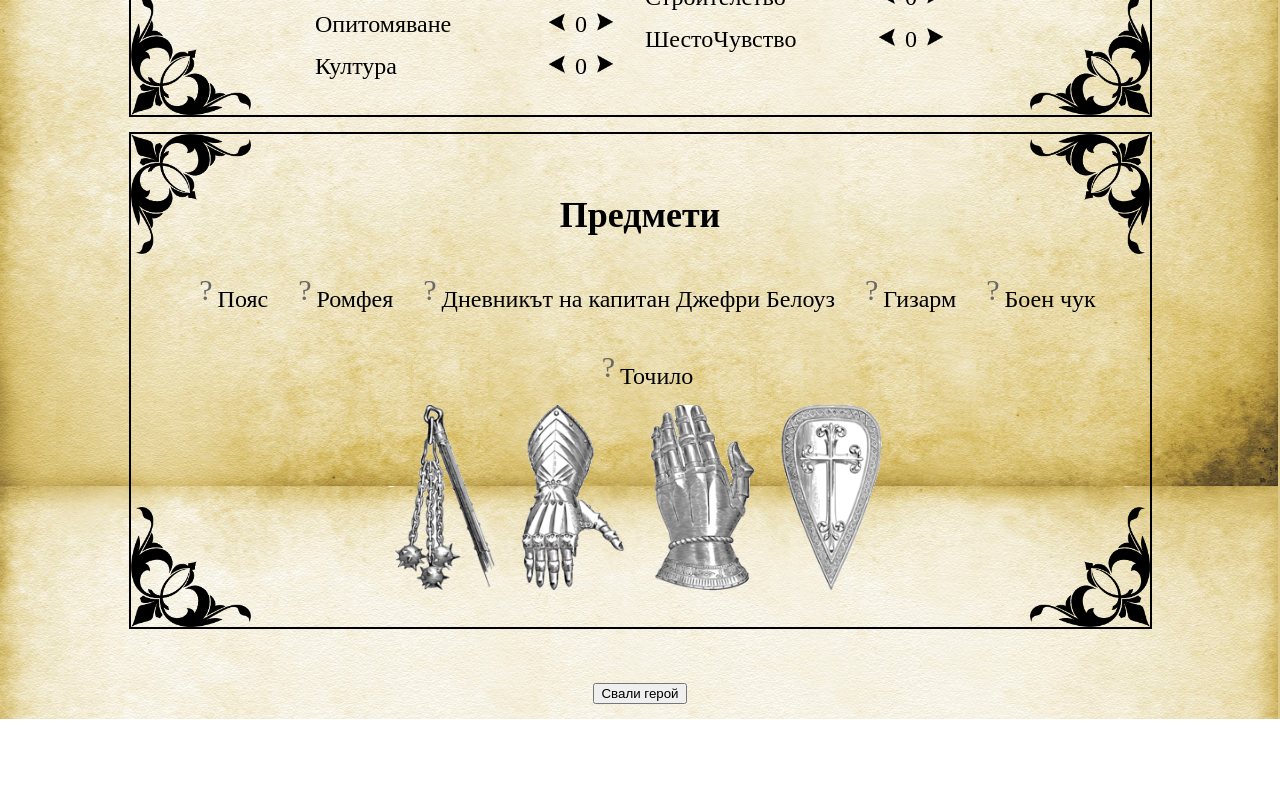
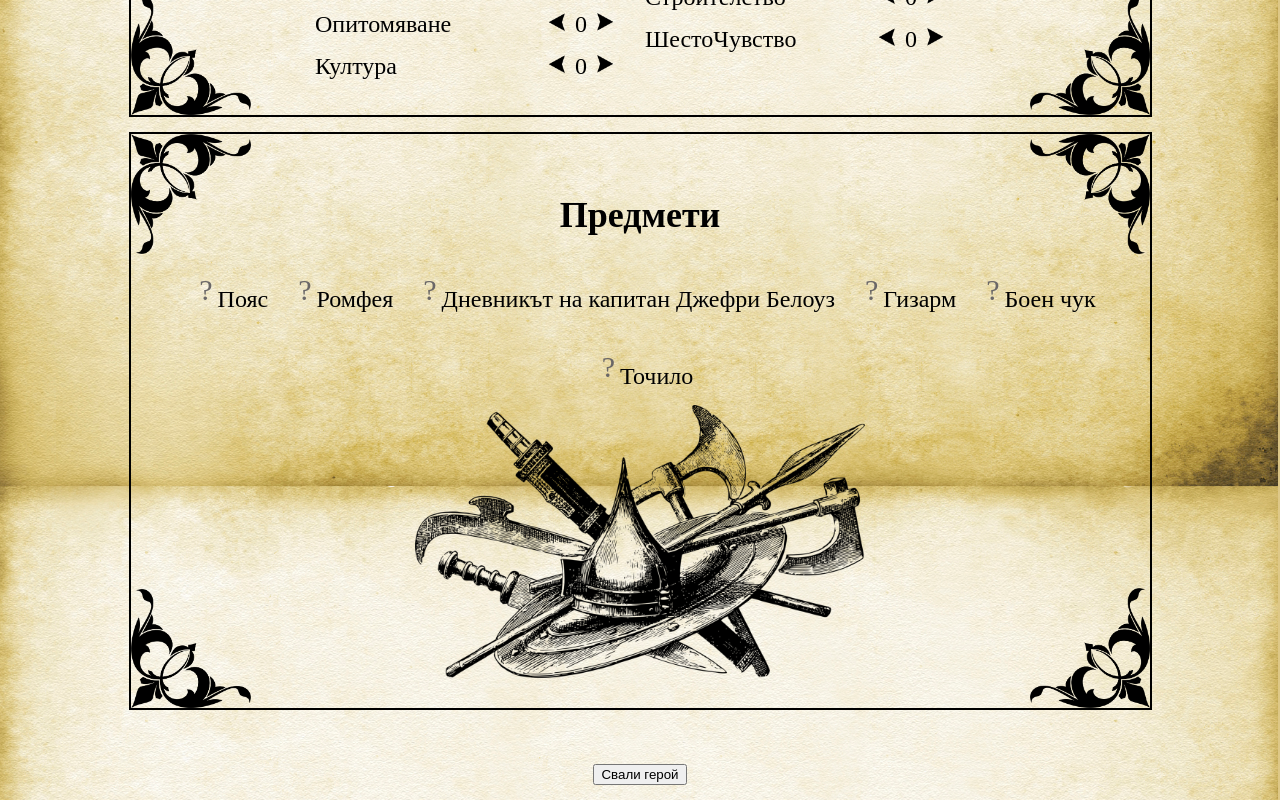
Before and after one commit to tery999/Random-Hero-Generator, a React (Vite) app: page /Quick in a window 1280 px wide. Shown: the part 3664-4464 px from the top of the page. Before the commit the page ends 4383 px from the top, so only its background shows below. Built offline with nearby package versions, Linux system fonts and the light colour scheme; a web font is replaced by a local one.

Commit message:
testing more pictures

```diff
--- a/src/Components/Quick/Quick.css
+++ b/src/Components/Quick/Quick.css
@@ -544,7 +544,7 @@ h2 {
 .rogImg {
     width: 60%;
     min-width: 200px;
-    max-width: 500px;
+    max-width: 450px;
 }
 
 .changeFont {
--- a/src/Components/Quick/Quick.tsx
+++ b/src/Components/Quick/Quick.tsx
@@ -266,7 +266,7 @@ export default function Quick() {
                     <img className="cornerDec downLeft" src="/CornerDecorationDownLeft.png" alt="" />
                     <img className="cornerDec downRight" src="/CornerDecorationDownRight.png" alt="" />
                     <EquipmentComponent reroll={reroll} />
-                    <img className="rogImg" src="predmeti.png" alt="" />
+                    <img className="rogImg" src="pileOfWeapons.png" alt="" />
                 </div>
 
             </div>
```
Also changed, not shown: public/pileOfWeapons.png (added).
